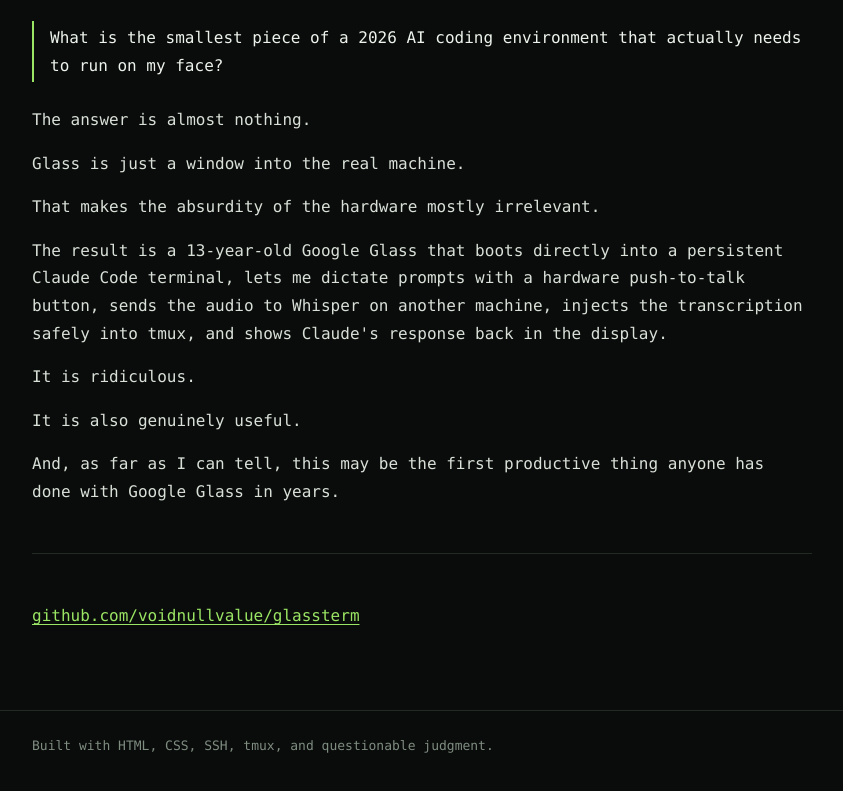
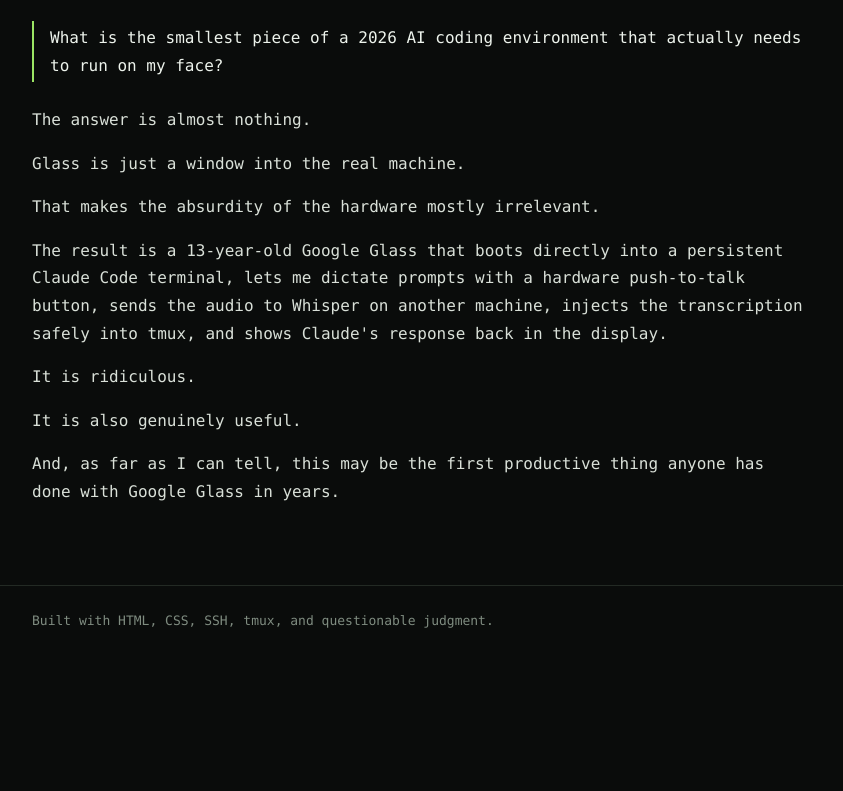
Before and after one commit to voidnullvalue/glassterm, a plain HTML site: page index.html in a window 1280 px wide. Shown: the part 10511-11302 px from the top of the page, without its empty margins (218-1061 px from the left). After the commit the page ends 11191 px from the top, so only its background shows below. Drawn offline with Linux system fonts and the light colour scheme.

Commit message:
Remove repository link from footer

```diff
--- a/index.html
+++ b/index.html
@@ -599,10 +599,6 @@ Glass display</code></pre>
     <p>It is also genuinely useful.</p>
 
     <p>And, as far as I can tell, this may be the first productive thing anyone has done with Google Glass in years.</p>
-
-    <div class="rule"></div>
-
-    <p><a href="https://github.com/voidnullvalue/glassterm">github.com/voidnullvalue/glassterm</a></p>
   </main>
 
   <footer>
```
